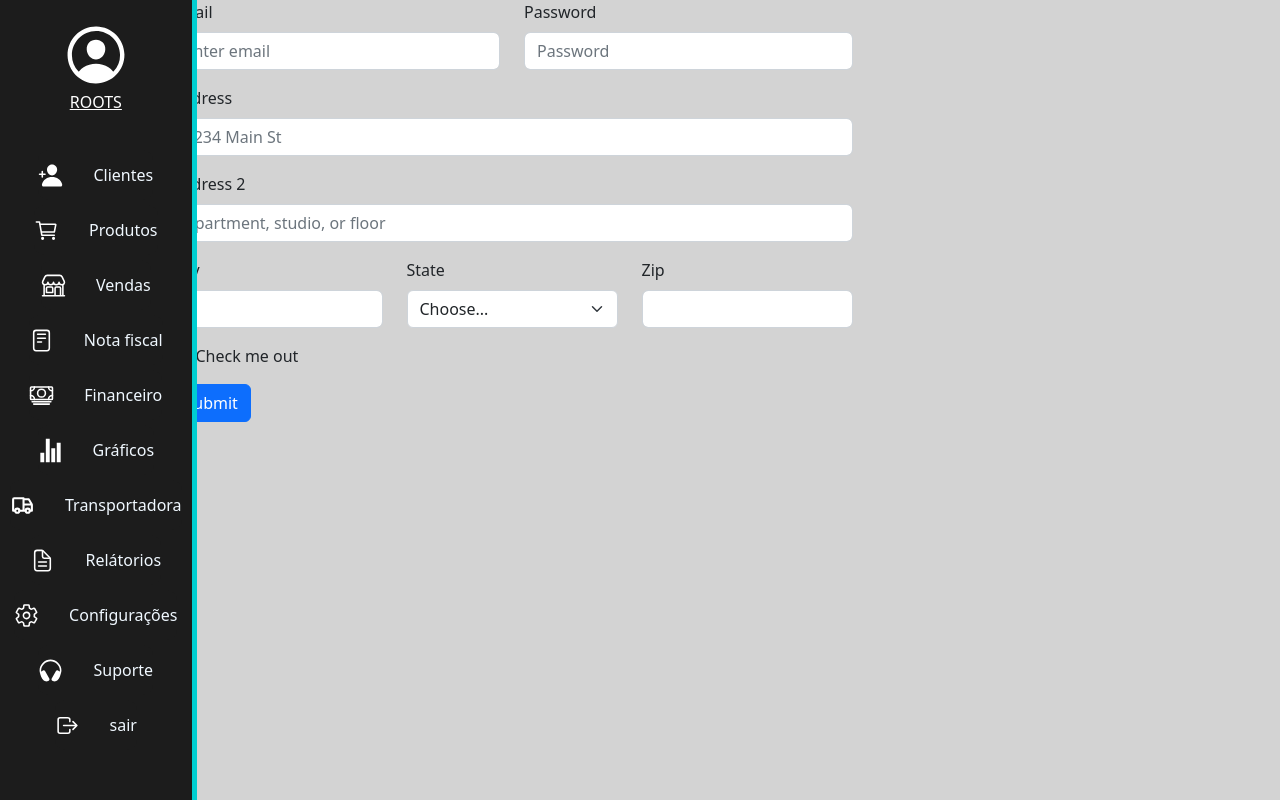
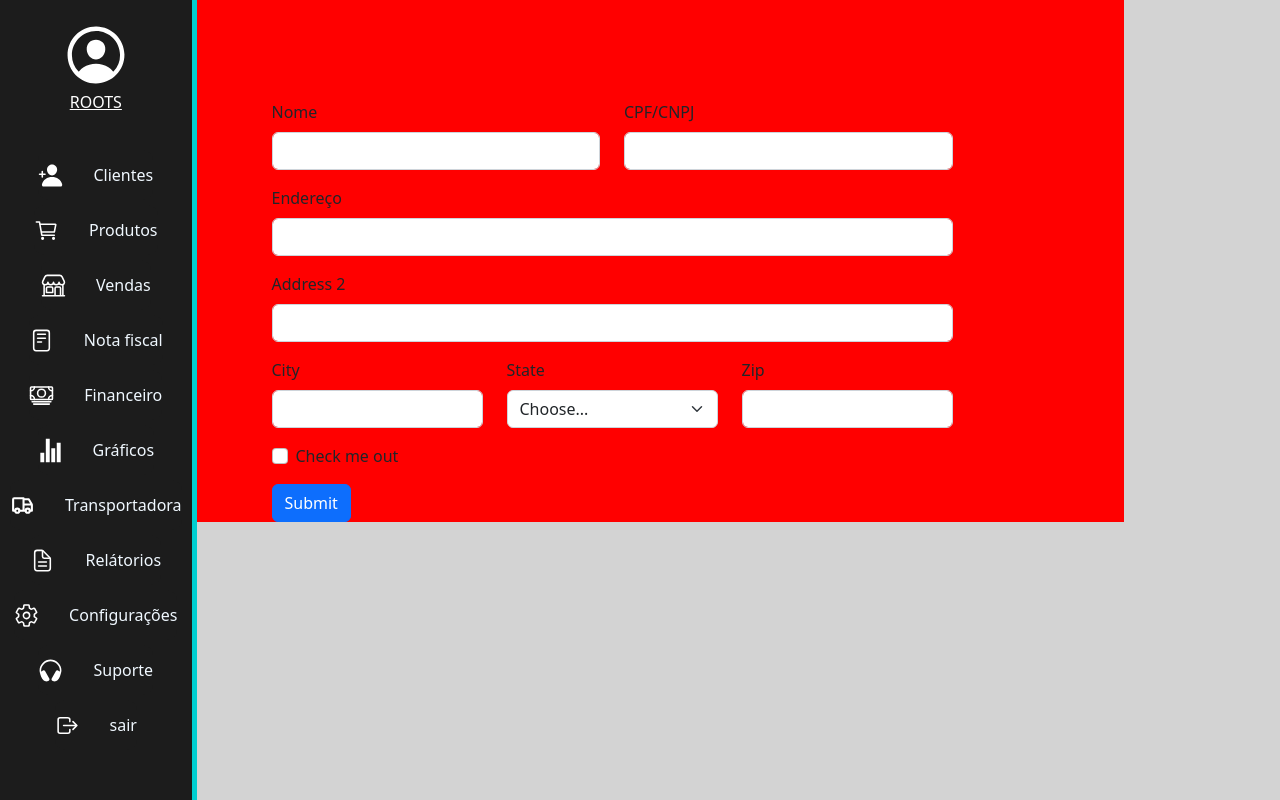
Before and after one commit to leobraboo/FrontSystemGlobal, a React (Vite) app: page /Clients in a window 1280 px wide. Built offline with nearby package versions, Linux system fonts and the light colour scheme.

Commit message:
FEATURE : general

```diff
--- a/src/components/Clientes/index.tsx
+++ b/src/components/Clientes/index.tsx
@@ -7,27 +7,27 @@ import { ContentClient } from './styles';
 export function Fcliente() {
   return (
     <ContentClient>
-      <Form>
+      <Form style={{ marginTop: "100px" }}>
         <Row className="mb-3">
           <Form.Group as={Col} controlId="formGridEmail">
-            <Form.Label>Email</Form.Label>
-            <Form.Control type="email" placeholder="Enter email" />
+            <Form.Label>Nome</Form.Label>
+            <Form.Control type="text" placeholder="" />
           </Form.Group>
 
           <Form.Group as={Col} controlId="formGridPassword">
-            <Form.Label>Password</Form.Label>
-            <Form.Control type="password" placeholder="Password" />
+            <Form.Label>CPF/CNPJ</Form.Label>
+            <Form.Control type="text" placeholder="" />
           </Form.Group>
         </Row>
 
         <Form.Group className="mb-3" controlId="formGridAddress1">
-          <Form.Label>Address</Form.Label>
-          <Form.Control placeholder="1234 Main St" />
+          <Form.Label>Endereço</Form.Label>
+          <Form.Control placeholder="" />
         </Form.Group>
 
         <Form.Group className="mb-3" controlId="formGridAddress2">
           <Form.Label>Address 2</Form.Label>
-          <Form.Control placeholder="Apartment, studio, or floor" />
+          <Form.Control placeholder="" />
         </Form.Group>
 
         <Row className="mb-3">
--- a/src/components/Clientes/styles.ts
+++ b/src/components/Clientes/styles.ts
@@ -7,7 +7,8 @@ display: flex;
 justify-content: center;
 align-items: center;
 width: 80vw;
+margin-left: 100px;
 height: auto;
-background: ;
+background: red;
 
 `
--- a/src/components/Navegation/navHome.tsx
+++ b/src/components/Navegation/navHome.tsx
@@ -14,6 +14,7 @@ import {
   ButtonStyle, TextButton, UserContainer,
   active} from "./styles";
 
+import { sizes } from './styles';
 
 interface NavHomeProps {
   colapse: boolean;
@@ -23,13 +24,13 @@ export function NavHome({ colapse }: NavHomeProps) {
   const [open, setOpen] = useState(false);
   return (
 
-    <Container className={`${open ? Container : active}`} onClick={() => setOpen(!open)}>
+    <Container className={` ${open ? "w-72" : "w-2"}`} onClick={() => setOpen(!open)}>
       <UserContainer>
         <IconButton as={Link} to="/">
           <IoPersonCircleOutline size={70} /> ROOTS
         </IconButton>
       </UserContainer>
-      <Content className={`${open ? "w-72" : "w-2"}`} onClick={() => setOpen(!open)}>
+      <Content>
         <ButtonStyle as={Link} to="/Clients" >
           <IconButton> <IoPersonAdd size={25} /> </IconButton>
           {colapse ? (
--- a/src/components/Navegation/styles.ts
+++ b/src/components/Navegation/styles.ts
@@ -1,5 +1,11 @@
 import styled from "styled-components";
 
+export const sizes = {
+  sizes: {
+    primary: "w-72",
+    secundary: "w-2"
+  },
+}
 
 export const Container = styled.div`
   display: flex;
@@ -11,11 +17,15 @@ export const Container = styled.div`
   position: fixed;
   gap: 60px;
   border-right: 5px solid #00CED1;
+
+  :focus{
+    background: red;
+  }
   `
 export const active = styled.div`
   height: 100vh;
   background: red;
-  widht: 280px;
+  widht: 280px !important;
   align-items: center;
   padding: 10px;
   position: fixed;
--- /dev/null
+++ b/src/styles/main.css
@@ -0,0 +1,3 @@
+@tailwind base;
+@tailwind components;
+@tailwind utilities;
--- a/tailwind.config.cjs
+++ b/tailwind.config.cjs
@@ -1,7 +1,7 @@
 /** @type {import('tailwindcss').Config} */
 module.exports = {
   content: [
-    "./src/**/*.tsx",
+    "./src/**/**/*.tsx",
     "./index.html"
   ],
   theme: {
```
